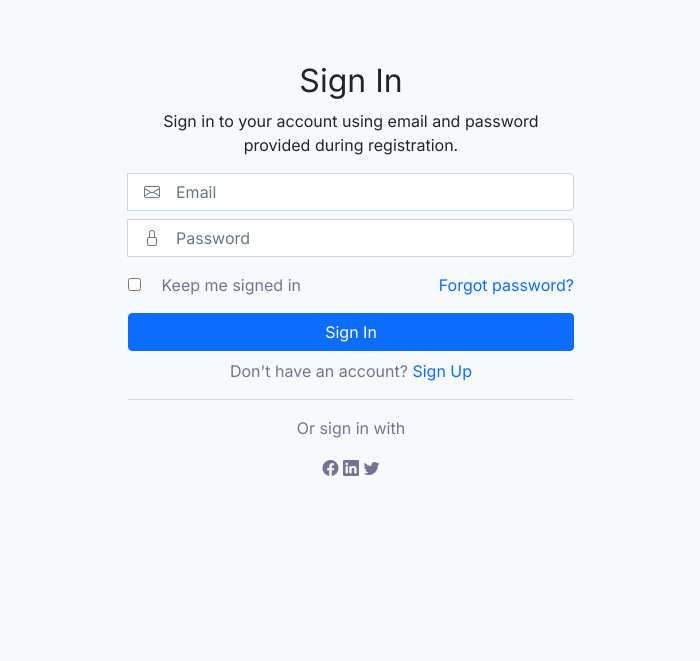
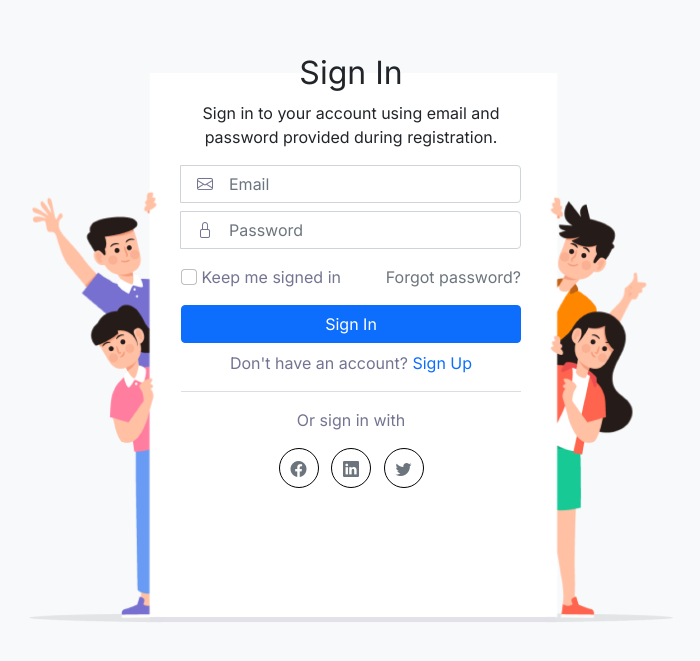
Before and after one commit to NahianNahin/Log-In, a plain HTML site: page index.html in a window 1280 px wide. Shown: the part 177-838 px from the top of the page, without its empty margins (289-989 px from the left). Drawn offline with Linux system fonts and the light colour scheme.

Commit message:
complete

```diff
--- a/index.html
+++ b/index.html
@@ -4,7 +4,7 @@
     <meta charset="UTF-8">
     <meta http-equiv="X-UA-Compatible" content="IE=edge">
     <meta name="viewport" content="width=device-width, initial-scale=1.0">
-    <title>Bootstrap 5 - Section Development</title>
+    <title>Sign In</title>
     <!-- Google Fonts -->
     <link rel="preconnect" href="https://fonts.googleapis.com">
     <link rel="preconnect" href="https://fonts.gstatic.com" crossorigin>
@@ -17,10 +17,10 @@
 <body>
 
     <!-- Start -->
-    <section class="login bg-light my-5 d-flex align-items-center">
+    <section class="login bg-light my-5  d-flex align-items-center">
         <div class="container">
             <div class="row  justify-content-center">
-                <div class="login-form d-flex justify-content-center">
+                <div class="login-form d-flex justify-content-center ">
                     <div class="login-form-inner">
                         <div class="login-form-top">
                             <h1 class="text-dark text-center h2 ">Sign In</h1>
@@ -35,24 +35,25 @@
                                     <input class="form-control ps-5 shadow-none" type="password" name="" id="" placeholder="Password">
                                 </div>
                                <div class="d-flex justify-content-between mb-3">
-                                <div class="checkbox">
-                                    <input class="form-check-inline" type="checkbox" name="" id="stay-signin">
+                                <div class="checkbox bt-5">
+                                    <input class="form-check-input" type="checkbox" name="" id="stay-signin">
                                     <label for="stay-signin">Keep me signed in</label>
                                 </div>
-                                <div class="forget-password">
-                                    <a href="#">Forgot password?</a>
+                                <div class="forget-password ms-4">
+                                    <a class="text-secondary" href="#">Forgot password?</a>
                                 </div>
                                </div>
-                               <button class="btn btn-primary d-block w-100 mb-2 shadow-none " type="submit">Sign In</button>
+                               <button class="btn btn-primary d-block w-100 mb-2 shadow-none btn-lg-lg " type="submit">Sign In</button>
                                <p class="text-center">Don't have an account? <a href="#">Sign Up</a></p>
                             </form>
                         </div>
                         <hr>
                         <div class="login-form-bottom text-center">
                             <p class="">Or sign in with</p>
-                            <i class="bi bi-facebook"></i>
-                            <i class="bi bi-linkedin"></i>
-                            <i class="bi bi-twitter"></i>
+                            <a href="#"><i class="bi bi-facebook social-icon text-secondary me-2"></i></a>
+                            <a href="#"><i class="bi bi-linkedin social-icon text-secondary me-2"></i></a>
+                            <a href="#"><i class="bi bi-twitter social-icon text-secondary"></i></a>
+
                         </div>
                     </div>
                 </div>
--- a/resources/css/style.css
+++ b/resources/css/style.css
@@ -1,6 +1,7 @@
 body {
     color: #737491;
     font-family: 'Inter', sans-serif;
+    background-color: rgba(248, 249, 250, .7);
 }
 a{
     text-decoration: none;
@@ -15,3 +16,68 @@ a{
 .position-absolute{
     z-index: 9999;
 }
+.social-icon{
+    display: inline-block;
+    width: 2.5rem;
+    height: 2.5rem;
+    border: 1px solid black;
+    border-radius: 50%;
+    line-height: 2.5rem;
+
+}
+
+.login-form-bottom a:hover .social-icon{
+    background-color: #0d6efd;
+    color: #fff !important;
+    border: 0;
+
+}
+/* ---------------BACKGROUND IMAGE-----------------  */
+.login-form::before{
+    content: '';
+    position: absolute;
+    left: 0;
+    bottom: 0;
+    width: 100%;
+    height: 550px;
+    background: url(../img/signin-illustration.png) no-repeat ;
+    background-position: center;
+    background-size: contain;
+
+
+}
+.login-form-inner{
+    z-index: 9999;
+    max-width: 400px;
+    margin: 0 auto;
+    padding: 30px;
+}
+
+
+/* --------------RESPONSIVE------------- */
+@media only screen and (max-width: 688px) {
+    .login-form-inner{
+
+        max-width: 400px;
+        margin: 0 auto;
+        padding: 20px;
+    }
+    .login-form::before{
+
+        width: 100%;
+        height: 600px;
+        background: url(../img/signin-illustration.png) no-repeat ;
+        background-position: center;
+        background-size: cover;
+
+    }
+
+}
+@media only screen and (min-width: 689px) and (max-width:992px) {
+
+
+    .login-form-inner{
+        transform: translateY(50%);
+
+    }
+}
```
